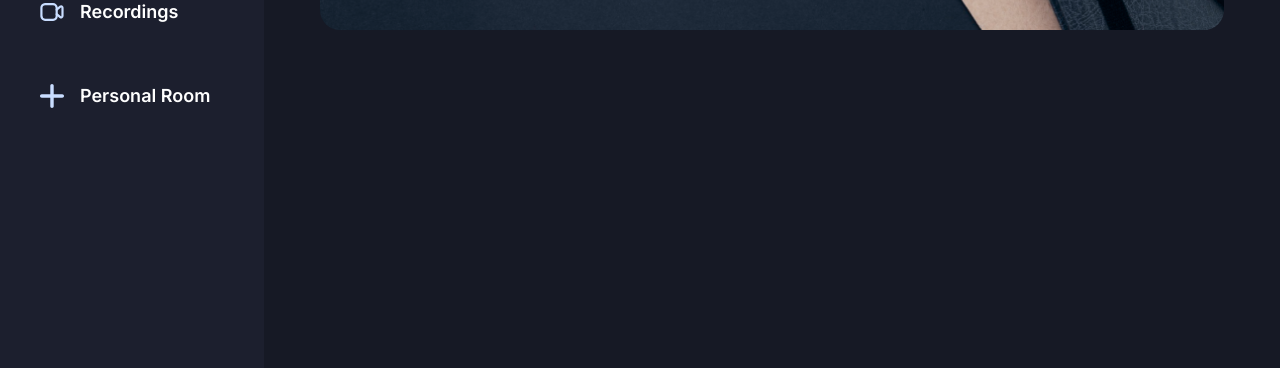
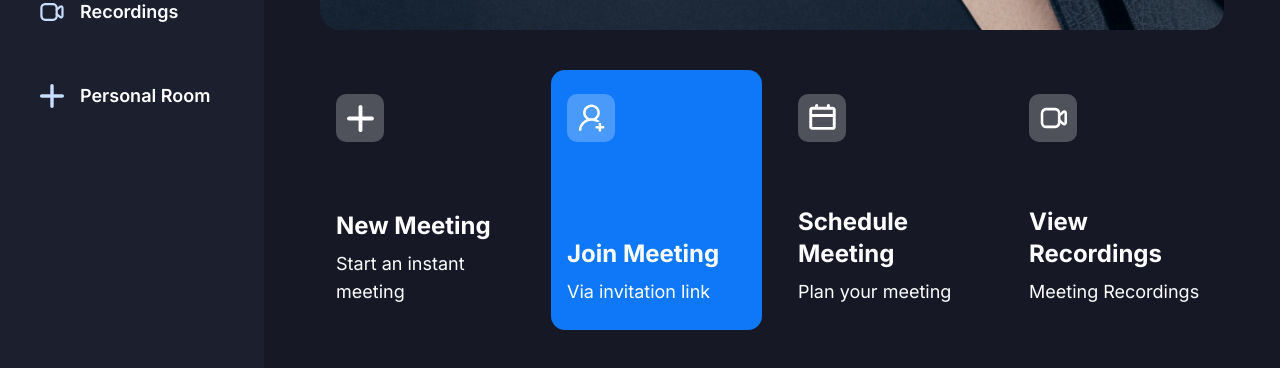
Before and after one commit to rahulragidev/jsm_zoom_clone, a Next.js app: page / in a window 1280 px wide. Shown: the part 382-750 px from the top of the page. Built offline with nearby package versions, Linux system fonts and the light colour scheme; no server answers.

Commit message:
home-cards-design

```diff
--- a/app/(root)/(home)/page.tsx
+++ b/app/(root)/(home)/page.tsx
@@ -1,3 +1,4 @@
+import MeetingTypeList from "@/components/MeetingTypeList";
 import React from "react";
 
 const Home = () => {
@@ -22,6 +23,7 @@
           </div>
         </div>
       </div>
+      <MeetingTypeList />
     </section>
   );
 };
--- /dev/null
+++ b/components/HomeCard.tsx
@@ -0,0 +1,38 @@
+import { cn } from "@/lib/utils";
+import Image from "next/image";
+import React from "react";
+
+interface HomeCardProps {
+  className: string;
+  img: string;
+  title: string;
+  description: string;
+  handleClick: () => void;
+}
+const HomeCard = ({
+  className,
+  img,
+  title,
+  description,
+  handleClick,
+}: HomeCardProps) => {
+  return (
+    <div
+      className={cn(
+        "px-4 py-6 flex flex-col justify-between w-full xl:max-w-[270px] min-h-[260px] rounded-[14px] cursor-pointer",
+        className
+      )}
+      onClick={handleClick}
+    >
+      <div className="flex-center glassmorphism size-12 rounded-[10px]">
+        <Image src={img} alt="meeting" width={27} height={27} />
+      </div>
+      <div className="flex flex-col gap-2">
+        <h1 className="text-2xl font-bold">{title}</h1>
+        <p className="text-lg font-normal">{description}</p>
+      </div>
+    </div>
+  );
+};
+
+export default HomeCard;
--- /dev/null
+++ b/components/MeetingTypeList.tsx
@@ -0,0 +1,46 @@
+"use client";
+import Image from "next/image";
+import React, { useState } from "react";
+import { useRouter } from "next/navigation";
+import HomeCard from "./HomeCard";
+
+const MeetingTypeList = () => {
+  const router = useRouter();
+  const [MeetingState, setMeetingState] = useState<
+    "isScheduleMeeting" | "isJoiningMeeting" | "isInstantMeeting" | undefined
+  >();
+  return (
+    <section className="grid grid-cols-1 gap-5 md:grid-cols-2 xl:grid-cols-4">
+      <HomeCard
+        img="/icons/add-meeting.svg"
+        title="New Meeting"
+        description="Start an instant meeting"
+        className="bg-orange-1"
+        handleClick={() => setMeetingState("isInstantMeeting")}
+      />
+      <HomeCard
+        img="/icons/join-meeting.svg"
+        title="Join Meeting"
+        description="Via invitation link"
+        className="bg-blue-1"
+        handleClick={() => setMeetingState("isJoiningMeeting")}
+      />
+      <HomeCard
+        img="/icons/schedule.svg"
+        title="Schedule Meeting"
+        description="Plan your meeting"
+        className="bg-purple-1"
+        handleClick={() => setMeetingState("isScheduleMeeting")}
+      />
+      <HomeCard
+        img="/icons/recordings.svg"
+        title="View Recordings"
+        description="Meeting Recordings"
+        className="bg-yellow-1"
+        handleClick={() => router.push("/recordings")}
+      />
+    </section>
+  );
+};
+
+export default MeetingTypeList;
```
